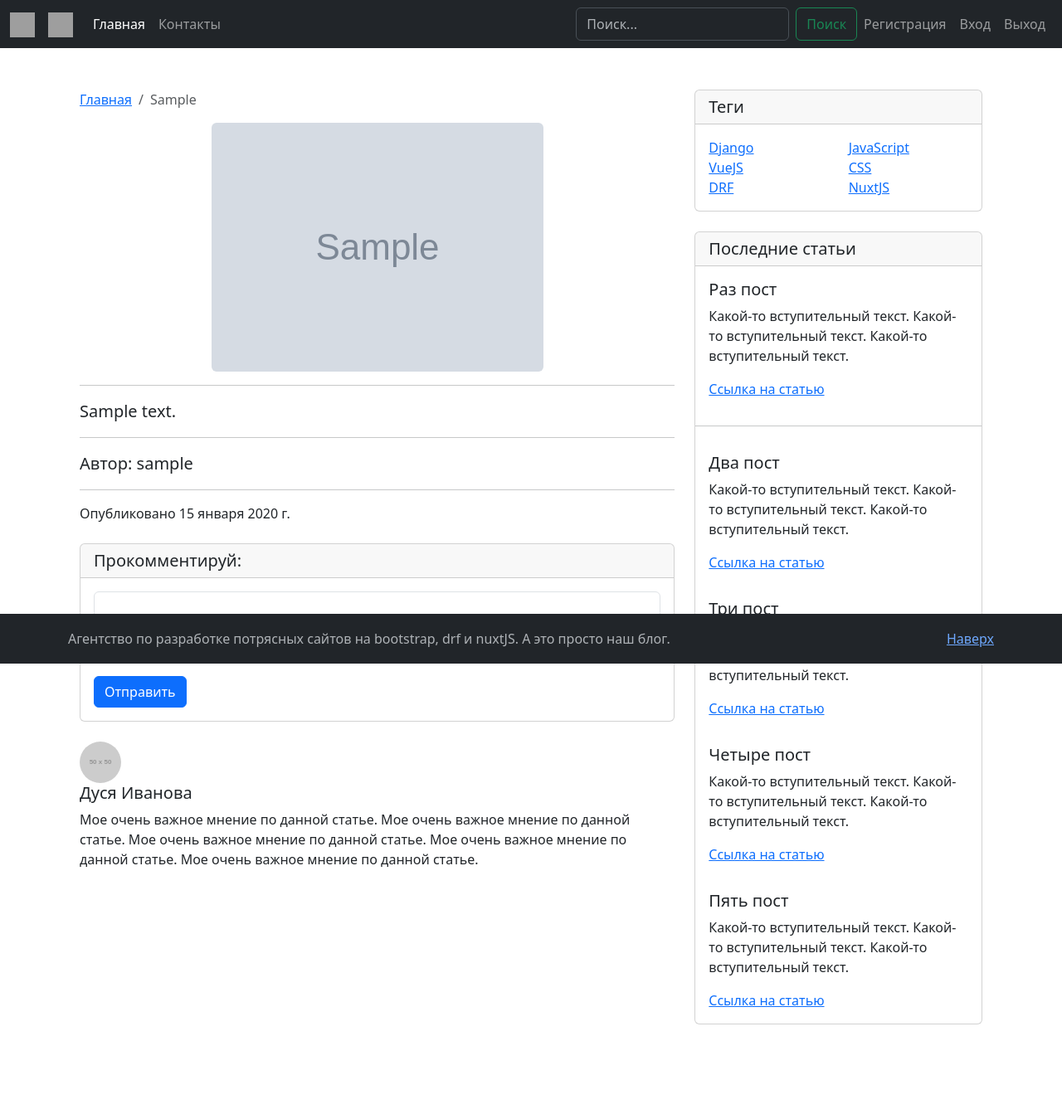
After one commit to haliivi/django_blog, a Django app: page /blog/#/ in a window 1280 px wide. The commit adds this page. Shown: the whole page at 83% size. Run offline with Django 4.2, Linux system fonts and the light colour scheme; tables that the repository leaves empty hold one stand-in row (values such as "Sample post"); grey boxes marked "Sample" are stand-in pictures; grey boxes labelled with a size stand in for pictures from a placeholder-image service; some libraries are stand-ins or nearby versions; grey boxes are pictures that could not be loaded.

Commit message:
1) Create aside.html, comments.html and post_detail.html templates. 2) Bind url to button in index.html. 3) Added url pattern for post detail. 4) Write PostDetailView class.

```diff
--- a/src/blog/templates/blog/index.html
+++ b/src/blog/templates/blog/index.html
@@ -13,7 +13,7 @@
                             <h5 class="card-title">{{ post.h1 }}</h5>
                             {{ post.description|safe|truncatechars:100 }}
                             <div class="d-flex justify-content-between align-items-center">
-                                <a href="#" class="btn btn-primary">Перейти</a>
+                                <a href="{% url 'post_detail' slug=post.url %}" class="btn btn-primary">Перейти</a>
                                 <small class="text-muted">{{ post.created_at }}</small>
                             </div>
                         </div>
--- /dev/null
+++ b/src/blog/templates/blog/post_detail.html
@@ -0,0 +1,25 @@
+{% extends 'base.html' %}
+{% block title %}{{ post.title }}{% endblock title %}
+{% block body %}
+    <div class="container">
+        <div class="row">
+            <div class="col-lg-8">
+                <nav aria-label="breadcrumb" class="mt-4">
+                    <ol class="breadcrumb" style="background: --bs-card-cap-bg;">
+                        <li class="breadcrumb-item"><a href="/">Главная</a></li>
+                        <li class="breadcrumb-item active" aria-current="page">{{ post.h1 }}</li>
+                    </ol>
+                </nav>
+                <img class="img-fluid rounded mx-auto d-block" src="{{ post.image.url }}" alt="...">
+                <hr>
+                <p class="lead">{{ post.content|safe }}</p>
+                <hr>
+                <p class="lead text-right">Автор: {{ post.author }}</p>
+                <hr>
+                <div class="text-right">Опубликовано {{ post.created_at }}</div>
+                {% include 'comments.html' %}
+            </div>
+            {% include 'aside.html' %}
+        </div>
+    </div>
+{% endblock %}
--- a/src/blog/urls.py
+++ b/src/blog/urls.py
@@ -6,4 +6,5 @@ from django.urls import path, include
 urlpatterns = [
     path('', IndexView.as_view(), name='index'),
     path('ckeditor/', include('ckeditor_uploader.urls')),
+    path('blog/<slug>/', PostDetailView.as_view(), name='post_detail'),
 ] + static(settings.MEDIA_URL, document_root=settings.MEDIA_ROOT)
--- a/src/blog/views.py
+++ b/src/blog/views.py
@@ -1,9 +1,11 @@
 from django.core.paginator import Paginator
+from django.shortcuts import get_object_or_404
 from django.views.generic import TemplateView
 from .models import *
 
 __all__ = [
-    'IndexView'
+    'IndexView',
+    'PostDetailView',
 ]
 
 
@@ -18,3 +20,14 @@ class IndexView(TemplateView):
         page_obj = paginator.get_page(page_number)
         context['page_obj'] = page_obj
         return context
+
+
+class PostDetailView(TemplateView):
+    template_name = 'blog/post_detail.html'
+
+    def get_context_data(self, **kwargs):
+        context = super().get_context_data(**kwargs)
+        slug = kwargs.get('slug')
+        post = get_object_or_404(Post, url=slug)
+        context['post'] = post
+        return context
--- /dev/null
+++ b/src/templates/aside.html
@@ -0,0 +1,64 @@
+<div class="col-md-4">
+    <div class="card my-4">
+        <h5 class="card-header">Теги</h5>
+        <div class="card-body">
+            <div class="row">
+                <div class="col-lg-6">
+                    <ul class="list-unstyled mb-0">
+                        <li>
+                            <a href="#">Django</a>
+                        </li>
+                        <li>
+                            <a href="#">VueJS</a>
+                        </li>
+                        <li>
+                            <a href="#">DRF</a>
+                        </li>
+                    </ul>
+                </div>
+                <div class="col-lg-6">
+                    <ul class="list-unstyled mb-0">
+                        <li>
+                            <a href="#">JavaScript</a>
+                        </li>
+                        <li>
+                            <a href="#">CSS</a>
+                        </li>
+                        <li>
+                            <a href="#">NuxtJS</a>
+                        </li>
+                    </ul>
+                </div>
+            </div>
+        </div>
+    </div>
+    <div class="card my-4">
+        <h5 class="card-header">Последние статьи</h5>
+        <div class="card-body">
+            <h5 class="card-title">Раз пост</h5>
+            <p class="card-text">Какой-то вступительный текст. Какой-то вступительный текст. Какой-то вступительный текст.</p>
+            <a href="#" class="card-link">Ссылка на статью</a>
+        </div>
+        <hr>
+        <div class="card-body">
+            <h5 class="card-title">Два пост</h5>
+            <p class="card-text">Какой-то вступительный текст. Какой-то вступительный текст. Какой-то вступительный текст.</p>
+            <a href="#" class="card-link">Ссылка на статью</a>
+        </div>
+        <div class="card-body">
+            <h5 class="card-title">Три пост</h5>
+            <p class="card-text">Какой-то вступительный текст. Какой-то вступительный текст. Какой-то вступительный текст.</p>
+            <a href="#" class="card-link">Ссылка на статью</a>
+        </div>
+        <div class="card-body">
+            <h5 class="card-title">Четыре пост</h5>
+            <p class="card-text">Какой-то вступительный текст. Какой-то вступительный текст. Какой-то вступительный текст.</p>
+            <a href="#" class="card-link">Ссылка на статью</a>
+        </div>
+        <div class="card-body">
+            <h5 class="card-title">Пять пост</h5>
+            <p class="card-text">Какой-то вступительный текст. Какой-то вступительный текст. Какой-то вступительный текст.</p>
+            <a href="#" class="card-link">Ссылка на статью</a>
+        </div>
+    </div>
+</div>
--- /dev/null
+++ b/src/templates/comments.html
@@ -0,0 +1,18 @@
+<div class="card my-4">
+    <h5 class="card-header">Прокомментируй:</h5>
+    <div class="card-body">
+        <form>
+            <div class="form-group mb-3">
+                <textarea class="form-control" rows="3"></textarea>
+            </div>
+            <button type="submit" class="btn btn-primary">Отправить</button>
+        </form>
+    </div>
+</div>
+<div class="media mb-4">
+    <img class="d-flex mr-3 rounded-circle" src="http://placehold.it/50x50" alt="">
+    <div class="media-body">
+        <h5 class="mt-0">Дуся Иванова</h5>
+        Мое очень важное мнение по данной статье. Мое очень важное мнение по данной статье. Мое очень важное мнение по данной статье. Мое очень важное мнение по данной статье. Мое очень важное мнение по данной статье.
+    </div>
+</div>
```
